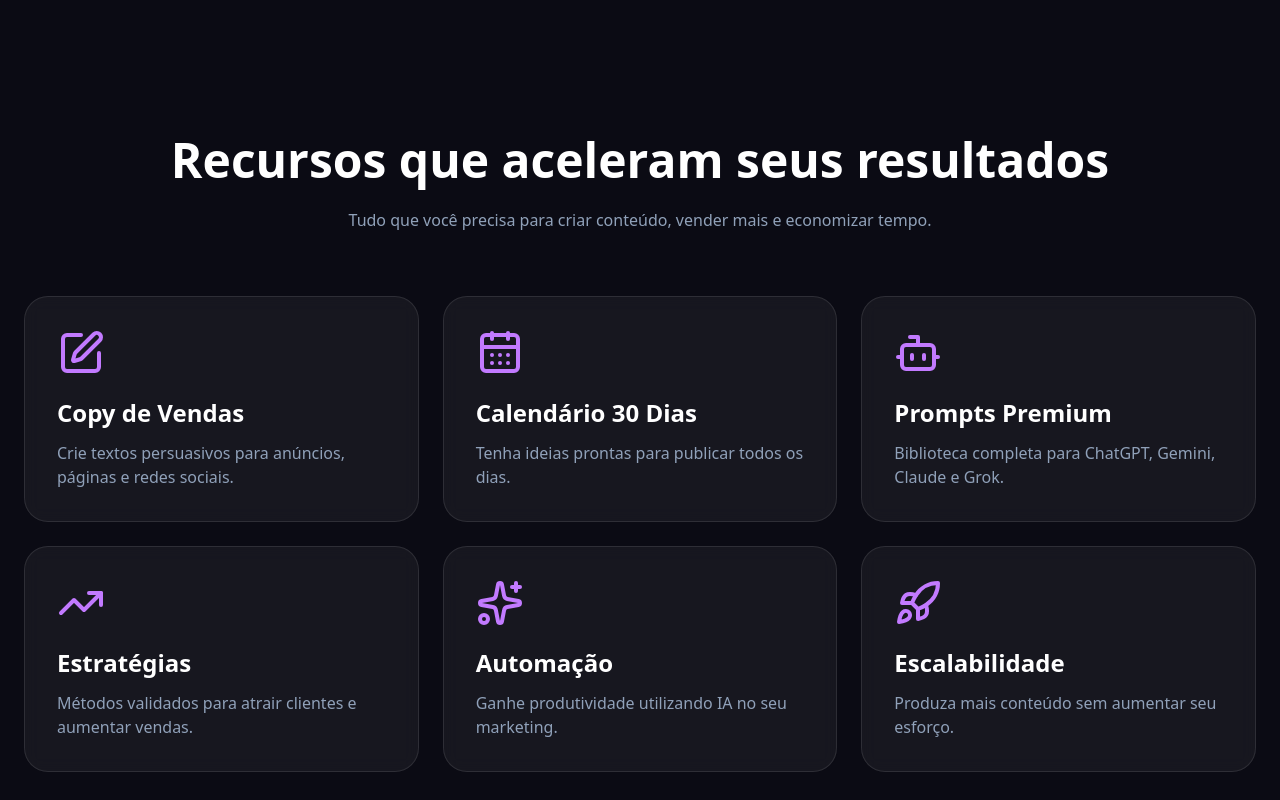
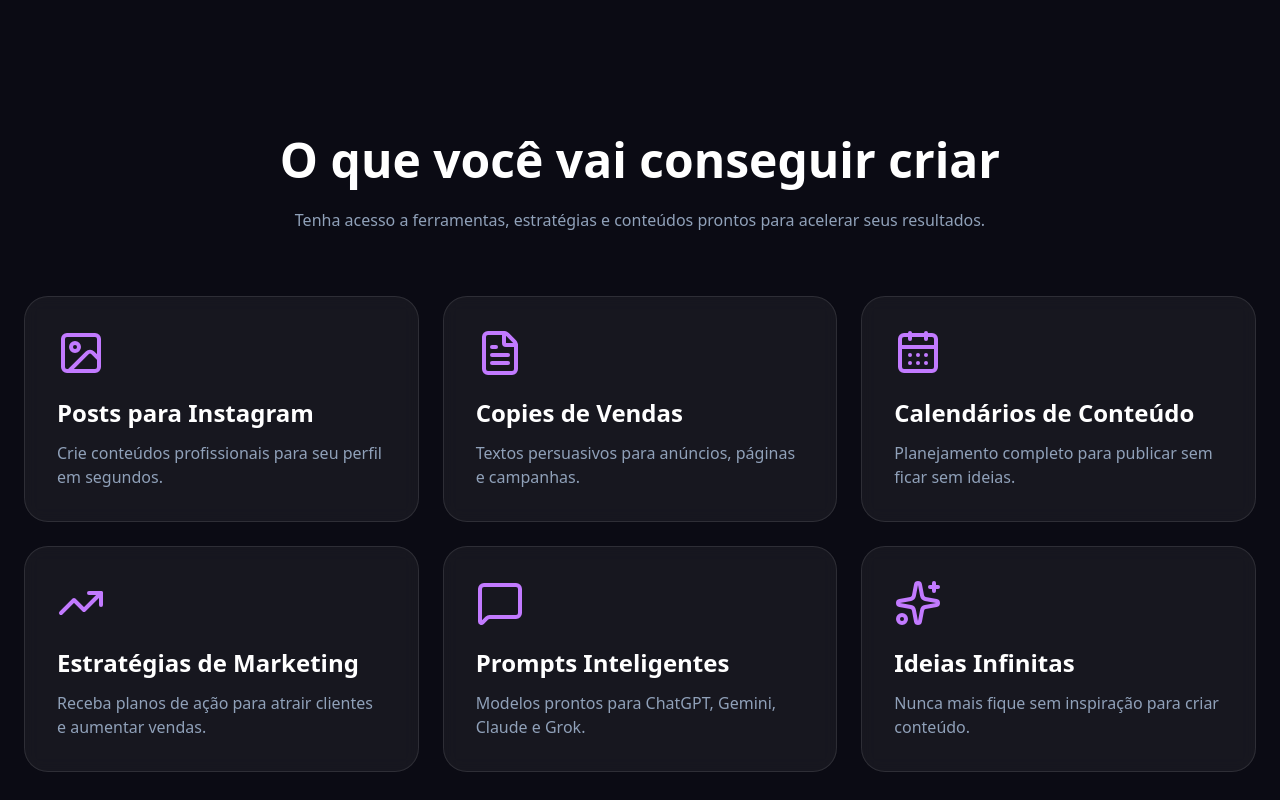
Before and after one commit to David5678789/criadoria-site, a Next.js app: page / in a window 1280 px wide. Shown: the part 1920-2720 px from the top of the page. Built offline with nearby package versions, Linux system fonts and the light colour scheme.

Commit message:
Adiciona seção de resultados

```diff
--- a/app/page.tsx
+++ b/app/page.tsx
@@ -2,6 +2,7 @@ import Navbar from "@/components/Navbar";
 import Hero from "@/components/Hero";
 import Benefits from "@/components/Benefits";
 import HowItWorks from "@/components/HowItWorks";
+import Results from "@/components/Results";
 import Features from "@/components/Features";
 import Offer from "@/components/Offer";
 import FAQ from "@/components/FAQ";
@@ -14,6 +15,7 @@ export default function Home() {
       <Hero />
       <Benefits />
       <HowItWorks />
+      <Results />
       <Features />
       <Offer />
       <FAQ />
--- /dev/null
+++ b/components/Results.tsx
@@ -0,0 +1,94 @@
+import {
+    ImageIcon,
+    FileText,
+    CalendarDays,
+    TrendingUp,
+    MessageSquare,
+    Sparkles,
+  } from "lucide-react";
+
+  const items = [
+    {
+      icon: ImageIcon,
+      title: "Posts para Instagram",
+      desc: "Crie conteúdos profissionais para seu perfil em segundos.",
+    },
+    {
+      icon: FileText,
+      title: "Copies de Vendas",
+      desc: "Textos persuasivos para anúncios, páginas e campanhas.",
+    },
+    {
+      icon: CalendarDays,
+      title: "Calendários de Conteúdo",
+      desc: "Planejamento completo para publicar sem ficar sem ideias.",
+    },
+    {
+      icon: TrendingUp,
+      title: "Estratégias de Marketing",
+      desc: "Receba planos de ação para atrair clientes e aumentar vendas.",
+    },
+    {
+      icon: MessageSquare,
+      title: "Prompts Inteligentes",
+      desc: "Modelos prontos para ChatGPT, Gemini, Claude e Grok.",
+    },
+    {
+      icon: Sparkles,
+      title: "Ideias Infinitas",
+      desc: "Nunca mais fique sem inspiração para criar conteúdo.",
+    },
+  ];
+
+  export default function Results() {
+    return (
+      <section className="py-32 px-6">
+        <div className="max-w-7xl mx-auto">
+
+          <h2 className="text-5xl font-bold text-center mb-6">
+            O que você vai conseguir criar
+          </h2>
+
+          <p className="text-center text-slate-400 max-w-3xl mx-auto mb-16">
+            Tenha acesso a ferramentas, estratégias e conteúdos prontos para acelerar seus resultados.
+          </p>
+
+          <div className="grid md:grid-cols-2 lg:grid-cols-3 gap-6">
+
+            {items.map((item) => {
+              const Icon = item.icon;
+
+              return (
+                <div
+                  key={item.title}
+                  className="
+                    p-8
+                    rounded-3xl
+                    border
+                    border-white/10
+                    bg-white/5
+                    backdrop-blur-sm
+                    hover:border-purple-500/30
+                    hover:scale-105
+                    transition
+                  "
+                >
+                  <Icon className="w-12 h-12 text-purple-400 mb-5" />
+
+                  <h3 className="text-2xl font-semibold mb-3">
+                    {item.title}
+                  </h3>
+
+                  <p className="text-slate-400">
+                    {item.desc}
+                  </p>
+                </div>
+              );
+            })}
+
+          </div>
+
+        </div>
+      </section>
+    );
+  }
```
